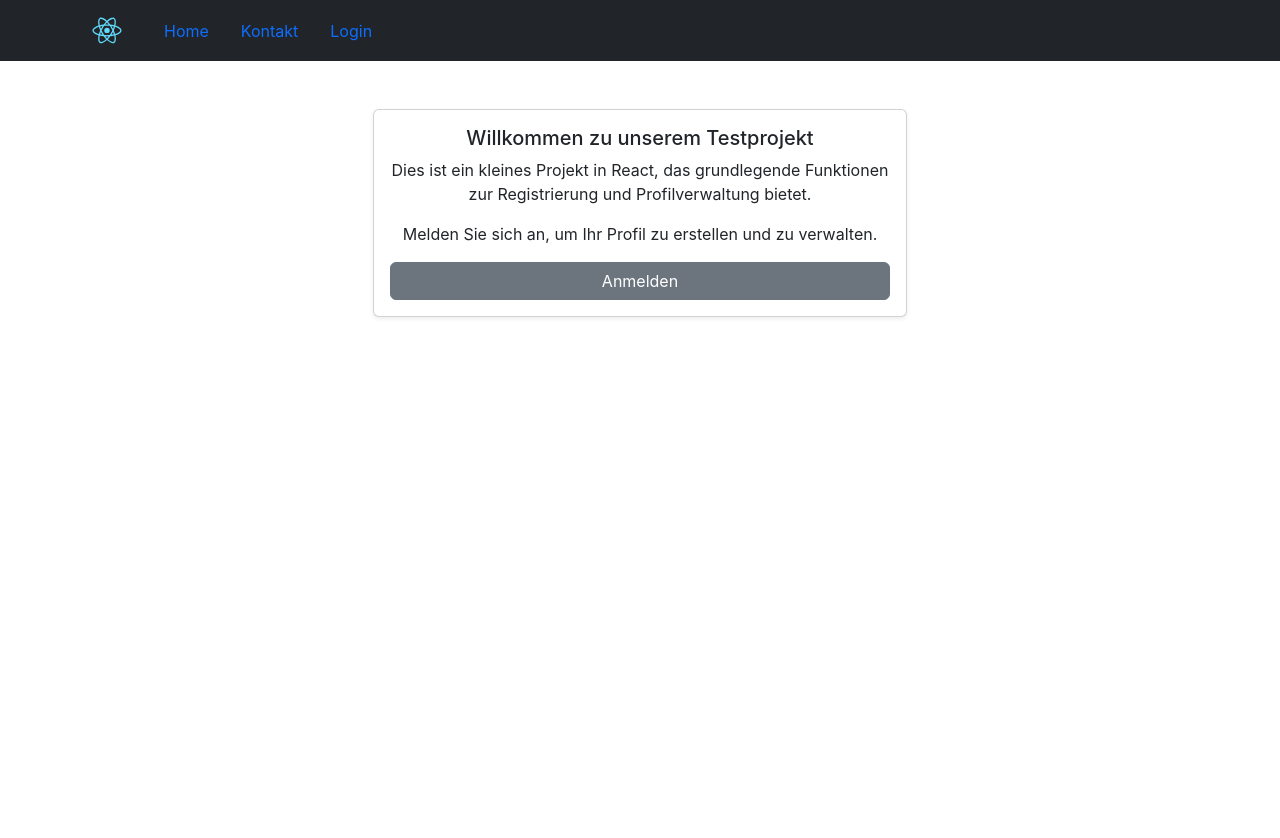
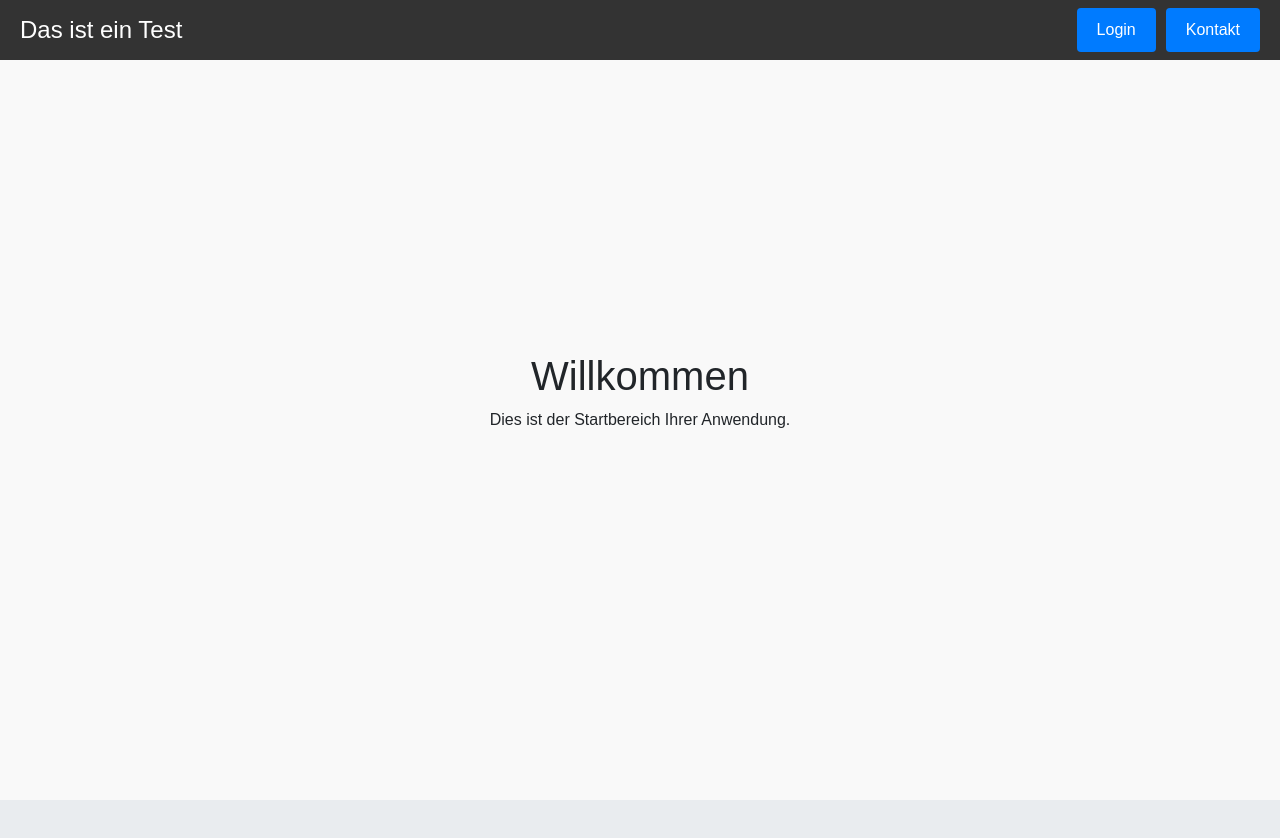
Before and after one commit to Weltraumbiene/fi36_franneck_fpadw, a React (Create React App) app in the folder frontend/: page / in a window 1280 px wide. Shown: the top 838 px of the page. Before the commit the page ends 800 px from the top, so only its background shows below. Built offline with nearby package versions, Linux system fonts and the light colour scheme.

Commit message:
SPA Layout erstellt

```diff
--- a/frontend/src/App.css
+++ b/frontend/src/App.css
@@ -1,38 +1,66 @@
-.App {
-  text-align: center;
+body {
+  margin: 0;
+  font-family: Arial, sans-serif;
+  scroll-behavior: smooth; /* Alternativ für Browser-Smooth-Scrolling */
 }
 
-.App-logo {
-  height: 40vmin;
-  pointer-events: none;
+/* Header Styling */
+.header {
+  position: fixed;
+  top: 0;
+  left: 0;
+  width: 100%;
+  height: 60px;
+  background-color: #333;
+  color: #fff;
+  display: flex;
+  justify-content: space-between;
+  align-items: center;
+  padding: 0 20px;
+  z-index: 1000;
 }
 
-@media (prefers-reduced-motion: no-preference) {
-  .App-logo {
-    animation: App-logo-spin infinite 20s linear;
-  }
+.header .logo {
+  font-size: 1.5rem;
 }
 
-.App-header {
-  background-color: #282c34;
-  min-height: 100vh;
+.header nav button {
+  margin-left: 10px;
+  padding: 10px 20px;
+  border: none;
+  background-color: #007bff;
+  color: white;
+  cursor: pointer;
+  border-radius: 4px;
+  font-size: 1rem;
+}
+
+.header nav button:hover {
+  background-color: #0056b3;
+}
+
+/* Sektionen Styling */
+.section {
+  height: 100vh;
+  padding: 20px;
   display: flex;
   flex-direction: column;
+  justify-content: center;
   align-items: center;
-  justify-content: center;
-  font-size: calc(10px + 2vmin);
-  color: white;
 }
 
-.App-link {
-  color: #61dafb;
+#start {
+  background-color: #f9f9f9;
 }
 
-@keyframes App-logo-spin {
-  from {
-    transform: rotate(0deg);
-  }
-  to {
-    transform: rotate(360deg);
-  }
+#shop {
+  background-color: #e9ecef;
 }
+
+#kontakt {
+  background-color: #dee2e6;
+}
+
+#impressum {
+  background-color: #f8f9fa;
+}
--- a/frontend/src/App.js
+++ b/frontend/src/App.js
@@ -1,51 +1,37 @@
-import React, { useState, useEffect } from 'react';
+import React from 'react';
 import './App.css';
+import Header from './components/Header';
+import Footer from './components/Footer';
 
-import { Routes, Route } from 'react-router-dom';
-import { Container } from 'react-bootstrap';
-import { useNavigate } from 'react-router-dom';
+const App = () => {
+  return (
+    <div>
+      <Header />
 
-import Home from './components/Home';
-import Contact from './components/Contact';
-import Navigation from './components/Navigation';
-import Login from './components/Login';
-import UserProfile from './components/UserProfile';
+      {/* Scrollbare Sektionen */}
+      <section id="start" className="section">
+        <h1>Willkommen</h1>
+        <p>Dies ist der Startbereich Ihrer Anwendung.</p>
+      </section>
 
-function App() {
-  const [isLoggedIn, setIsLoggedIn] = useState(false);
-  const navigate = useNavigate();
+      <section id="shop" className="section">
+        <h1>Shop/Login</h1>
+        <p>Hier ist der Login-Bereich oder Shop-Inhalte.</p>
+      </section>
 
-  useEffect(() => {
-    // Prüfen, ob ein Token und userId im Local Storage vorhanden ist
-    const token = localStorage.getItem('token');
-    const storedUserId = localStorage.getItem('userId');
+      <section id="kontakt" className="section">
+        <h1>Kontakt</h1>
+        <p>Hier finden Sie das Kontaktformular.</p>
+      </section>
 
-    if (token && storedUserId) {
-      setIsLoggedIn(true);
-    }
-  }, []);
+      <section id="impressum" className="section">
+        <h1>Impressum</h1>
+        <p>Hier steht Ihr Impressum.</p>
+      </section>
 
-  const handleLogout = () => {
-    localStorage.removeItem('token');
-    localStorage.removeItem('userId');
-    setIsLoggedIn(false);
-    navigate('/');
-  };
-
-  return (
-    <div className="App">
-      <Navigation isLoggedIn={isLoggedIn} handleLogout={handleLogout} />
-
-      <Container className="mt-4">
-        <Routes>
-          <Route path="/" element={<Home isLoggedIn={isLoggedIn} setIsLoggedIn={setIsLoggedIn} />} />
-          <Route path="/contact" element={<Contact />} />
-          <Route path="/login" element={<Login isLoggedIn={isLoggedIn} setIsLoggedIn={setIsLoggedIn} />} />
-          <Route path="/profile" element={<UserProfile />} />
-        </Routes>
-      </Container>
+      <Footer />
     </div>
   );
-}
+};
 
 export default App;
--- /dev/null
+++ b/frontend/src/components/Footer.js
@@ -0,0 +1,13 @@
+// src/components/Footer.js
+import React from 'react';
+import '../App.css';
+
+const Footer = () => {
+  return (
+    <footer className="footer">
+      <p>© 2024 fi36_franneck_fpadw. Rechtliche Hinweise können hier stehen.</p>
+    </footer>
+  );
+};
+
+export default Footer;
--- /dev/null
+++ b/frontend/src/components/Header.js
@@ -0,0 +1,21 @@
+// src/components/Header.js
+import React from 'react';
+import '../App.css';
+
+const Header = () => {
+  const scrollToSection = (id) => {
+    document.getElementById(id).scrollIntoView({ behavior: 'smooth' });
+  };
+
+  return (
+    <header className="header">
+      <div className="logo">Das ist ein Test</div>
+      <nav>
+        <button onClick={() => scrollToSection('shop')}>Login</button>
+        <button onClick={() => scrollToSection('kontakt')}>Kontakt</button>
+      </nav>
+    </header>
+  );
+};
+
+export default Header;
--- a/frontend/src/components/Home.js
+++ b/frontend/src/components/Home.js
@@ -1,8 +1,7 @@
 import React from 'react';
 import { Container, Row, Col, Card, Button } from 'react-bootstrap';
-import { Link } from 'react-router-dom';
 
-const Home = ({isLoggedIn}) => {
+const Home = ({ isLoggedIn }) => {
   return (
     <Container className="mt-5">
       <Row className="justify-content-center">
@@ -18,17 +17,16 @@ const Home = ({isLoggedIn}) => {
               {isLoggedIn ? (
                 <>
                   <Card.Text>Sie sind erfolgreich eingeloggt! Gehen Sie zum Profil, um Ihre Daten zu verwalten.</Card.Text>
-                    <Button as={Link} to="/profile" variant="primary" className="mt-2">
+                  <Button href="#profile" variant="primary" className="mt-2">
                     Mein Profil
                   </Button>
                 </>
               ) : (
                 <>
                   <Card.Text>Melden Sie sich an, um Ihr Profil zu erstellen und zu verwalten.</Card.Text>
-                    <div className="d-grid gap-2">
-                        {/* <Button as={Link} to="/register" variant="primary">Jetzt registrieren</Button> */}
-                        <Button as={Link} to="/login" variant="secondary">Anmelden</Button>
-                    </div>
+                  <Button href="#shop" variant="secondary">
+                    Anmelden
+                  </Button>
                 </>
               )}
             </Card.Body>
@@ -36,7 +34,7 @@ const Home = ({isLoggedIn}) => {
         </Col>
       </Row>
     </Container>
-    )
-}
+  );
+};
 
 export default Home;
--- a/frontend/src/components/Navigation.js
+++ b/frontend/src/components/Navigation.js
@@ -1,28 +1,31 @@
 import React from 'react';
 import logo from '../logo.svg';
-import { Link } from 'react-router-dom';
 import { Container, Navbar, Nav, Image } from 'react-bootstrap';
 
-
-const Navigation = ({isLoggedIn, handleLogout}) => {
-    return <Navbar bg="dark" variant="light" expand="lg" className='nav'>
+const Navigation = ({ isLoggedIn, handleLogout }) => {
+  return (
+    <Navbar bg="dark" variant="light" expand="lg" className="nav">
       <Container>
-      <Navbar.Brand as={Link} to="/"><Image src={logo} width="50" /></Navbar.Brand>
+        <Navbar.Brand href="#start">
+          <Image src={logo} width="50" />
+        </Navbar.Brand>
         <Navbar.Toggle aria-controls="basic-navbar-nav" />
         <Navbar.Collapse id="basic-navbar-nav">
-        <Nav.Link as={Link} to="/">Home</Nav.Link>
-        <Nav.Link as={Link} to="/contact">Kontakt</Nav.Link>
-        {isLoggedIn ?
+          <Nav.Link href="#start">Start</Nav.Link>
+          <Nav.Link href="#contact">Kontakt</Nav.Link>
+          <Nav.Link href="#impressum">Impressum</Nav.Link>
+          {isLoggedIn ? (
             <>
-            <Nav.Link as={Link} to="/profile">Profile</Nav.Link>
+              <Nav.Link href="#profile">Profil</Nav.Link>
               <Nav.Link onClick={handleLogout}>Logout</Nav.Link>
             </>
-          :
-          <Nav.Link as={Link} to="/login">Login</Nav.Link>
-        }
+          ) : (
+            <Nav.Link href="#shop">Anmelden</Nav.Link>
+          )}
         </Navbar.Collapse>
       </Container>
-  </Navbar>;
-}
+    </Navbar>
+  );
+};
 
 export default Navigation;
```
Also changed, not shown: 1 other file (tests, documents, lock files or other folders). Lines whose indentation alone changed are shown as unchanged.
